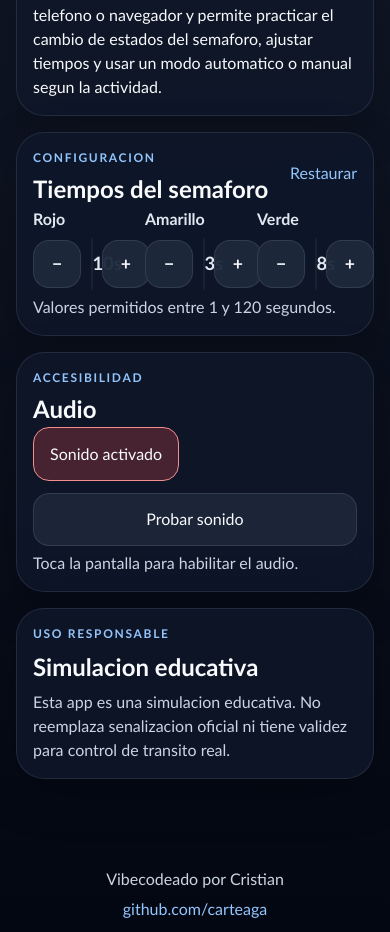
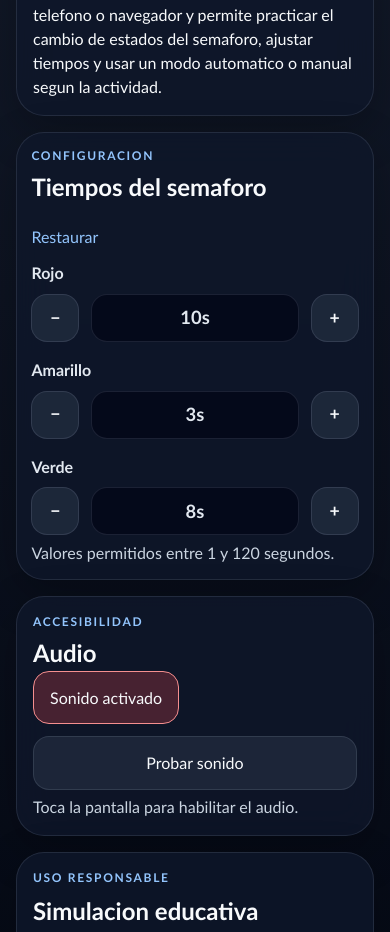
Before and after one commit to carteaga/mimo-traffic-lights, a React (Vite) app: page / in a window 390 px wide. Shown: the part 1100-2032 px from the top of the page. Built offline with nearby package versions, Linux system fonts and the light colour scheme; no server answers.

Commit message:
fix: stack duration controls on narrow screens

```diff
--- a/src/App.css
+++ b/src/App.css
@@ -697,6 +697,38 @@
   font-weight: 900;
 }
 
+@media (max-width: 640px) {
+  .settings-grid {
+    grid-template-columns: 1fr;
+    gap: 1rem;
+  }
+
+  .field--stepper {
+    gap: 0.55rem;
+  }
+
+  .duration-stepper {
+    grid-template-columns: 3rem minmax(0, 1fr) 3rem;
+    gap: 0.75rem;
+  }
+
+  .stepper-value {
+    min-height: 3rem;
+  }
+}
+
+@media (max-width: 420px) {
+  .settings-card {
+    padding: 0.9rem;
+  }
+
+  .settings-card .section-heading {
+    flex-direction: column;
+    align-items: flex-start;
+    gap: 0.5rem;
+  }
+}
+
 .footer {
   padding-bottom: calc(1.5rem + env(safe-area-inset-bottom));
   display: flex;
```
